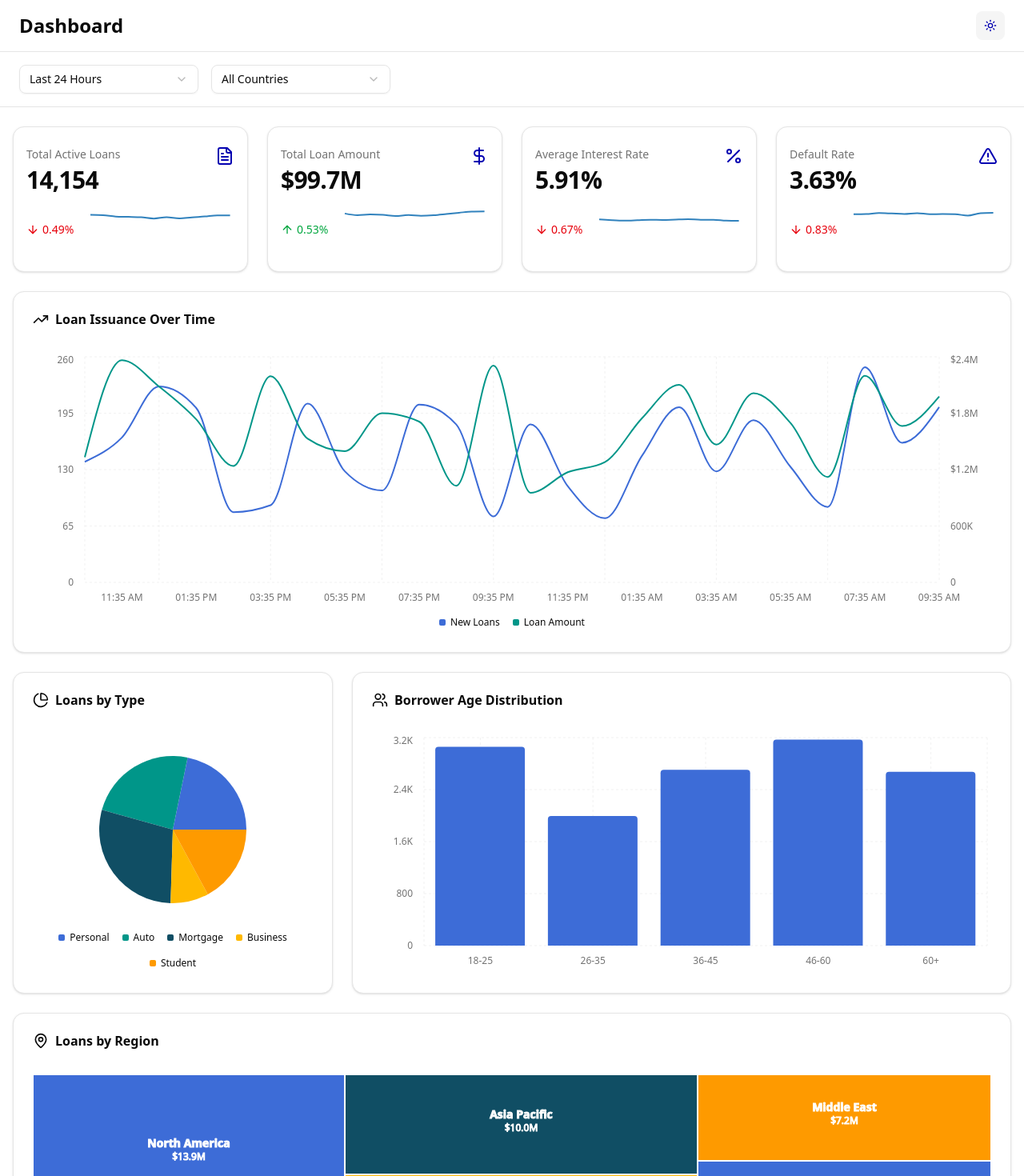
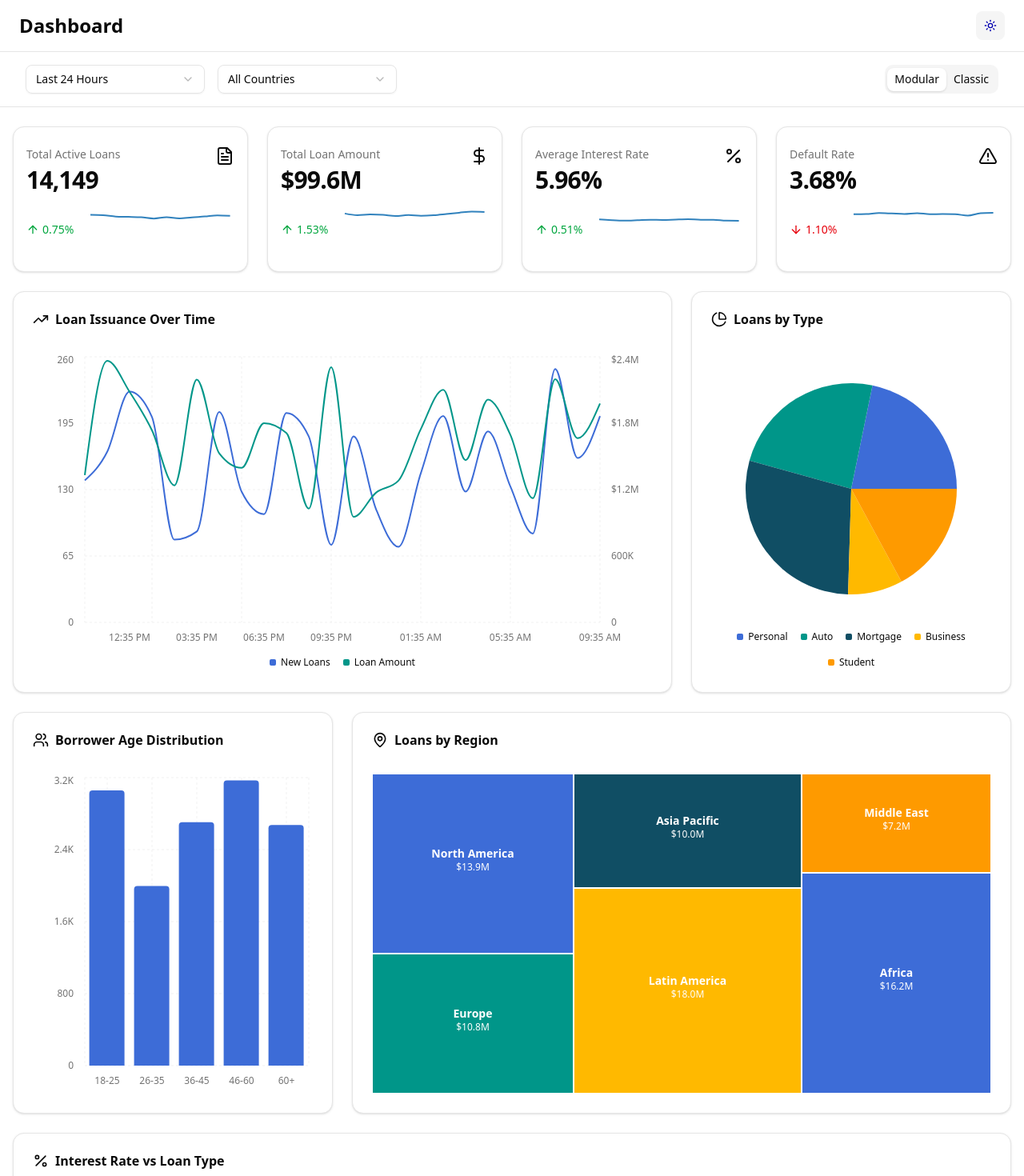
Before and after one commit to Yevhen2mc2/dashboard-react, a React (Vite) app: page / in a window 1280 px wide. Shown: the top 1470 px of the page at 80% size. Built offline with nearby package versions, Linux system fonts and the light colour scheme.

Commit message:
add Modular/Classic mode switch. refactor code, fix issues

```diff
--- a/src/App.tsx
+++ b/src/App.tsx
@@ -9,9 +9,11 @@ import { RegionTreemap } from '@/components/dashboard/region-treemap.tsx';
 import { InterestRateChart } from '@/components/dashboard/interest-rate-chart.tsx';
 import { RealTimeApplications } from '@/components/dashboard/real-time-applications.tsx';
 import { useLoanDashboardData } from '@/hooks';
+import { useDashboardStore } from '@/store/dashboard';
 
 function App() {
   const dashboardData = useLoanDashboardData();
+  const { panelMode } = useDashboardStore();
 
   return (
     <ThemeProvider defaultTheme="light" storageKey="vite-ui-theme">
@@ -19,15 +21,14 @@ function App() {
         <Header />
         <ControlPanel />
         <main className="flex-1 container mx-auto px-4 py-6">
+          {panelMode === 'classic' ? (
             <div className="flex flex-col gap-6">
               <OverviewCards overviewData={dashboardData.overviewData} />
               <LoanIssuanceChart issuanceData={dashboardData.issuanceData} />
-            <div className="grid grid-cols-1 lg:grid-cols-3 gap-6">
               <LoanTypeChart loanTypeData={dashboardData.loanTypeData} />
               <AgeDistributionChart
                 ageDistribution={dashboardData.ageDistribution}
               />
-            </div>
               <RegionTreemap regionData={dashboardData.regionData} />
               <InterestRateChart
                 interestRateData={dashboardData.interestRateData}
@@ -36,6 +37,37 @@ function App() {
                 liveApplications={dashboardData.liveApplications}
               />
             </div>
+          ) : (
+            <div className="flex flex-col gap-6">
+              <OverviewCards overviewData={dashboardData.overviewData} />
+              <div className="grid grid-cols-1 lg:grid-cols-3 gap-6">
+                <div className="lg:col-span-2">
+                  <LoanIssuanceChart
+                    issuanceData={dashboardData.issuanceData}
+                  />
+                </div>
+                <div className="lg:col-span-1">
+                  <LoanTypeChart loanTypeData={dashboardData.loanTypeData} />
+                </div>
+              </div>
+              <div className="grid grid-cols-1 lg:grid-cols-3 gap-6">
+                <div className="lg:col-span-1">
+                  <AgeDistributionChart
+                    ageDistribution={dashboardData.ageDistribution}
+                  />
+                </div>
+                <div className="lg:col-span-2">
+                  <RegionTreemap regionData={dashboardData.regionData} />
+                </div>
+              </div>
+              <InterestRateChart
+                interestRateData={dashboardData.interestRateData}
+              />
+              <RealTimeApplications
+                liveApplications={dashboardData.liveApplications}
+              />
+            </div>
+          )}
         </main>
       </div>
     </ThemeProvider>
--- a/src/components/dashboard/age-distribution-chart.tsx
+++ b/src/components/dashboard/age-distribution-chart.tsx
@@ -38,7 +38,7 @@ export function AgeDistributionChart({
         </CardTitle>
       </CardHeader>
       <CardContent>
-        <ChartContainer config={chartConfig} className="h-[300px] w-full">
+        <ChartContainer config={chartConfig} className="h-[400px] w-full">
           <BarChart data={ageDistribution}>
             <CartesianGrid strokeDasharray="3 3" />
             <XAxis
--- a/src/components/dashboard/interest-rate-chart.tsx
+++ b/src/components/dashboard/interest-rate-chart.tsx
@@ -59,7 +59,7 @@ export function InterestRateChart({
         </CardTitle>
       </CardHeader>
       <CardContent>
-        <ChartContainer config={chartConfig} className="h-[350px] w-full">
+        <ChartContainer config={chartConfig} className="h-[400px] w-full">
           <ComposedChart data={interestRateData}>
             <CartesianGrid strokeDasharray="3 3" />
             <XAxis
--- a/src/components/dashboard/loan-issuance-chart.tsx
+++ b/src/components/dashboard/loan-issuance-chart.tsx
@@ -9,6 +9,7 @@ import {
 import { LineChart, Line, XAxis, YAxis, CartesianGrid } from 'recharts';
 import { TrendingUp } from 'lucide-react';
 import type { IssuanceDataPoint } from '@/types/dashboard-data';
+import { useEffect, useState } from 'react';
 
 const chartConfig = {
   newLoans: {
@@ -26,7 +27,16 @@ interface LoanIssuanceChartProps {
 }
 
 export function LoanIssuanceChart({ issuanceData }: LoanIssuanceChartProps) {
-  // Format large numbers (1M, 2M, etc.)
+  const [animationDuration, setAnimationDuration] = useState(1000);
+
+  useEffect(() => {
+    const timer = setTimeout(() => {
+      setAnimationDuration(0);
+    }, 3000);
+
+    return () => clearTimeout(timer);
+  }, []);
+
   const formatYAxis = (value: number) => {
     if (value >= 1000000) {
       return `$${(value / 1000000).toFixed(1)}M`;
@@ -46,7 +56,7 @@ export function LoanIssuanceChart({ issuanceData }: LoanIssuanceChartProps) {
         </CardTitle>
       </CardHeader>
       <CardContent>
-        <ChartContainer config={chartConfig} className="h-[350px] w-full">
+        <ChartContainer config={chartConfig} className="h-[400px] w-full">
           <LineChart data={issuanceData}>
             <CartesianGrid strokeDasharray="3 3" />
             <XAxis
@@ -93,6 +103,7 @@ export function LoanIssuanceChart({ issuanceData }: LoanIssuanceChartProps) {
               dataKey="newLoans"
               stroke="var(--chart-1)"
               strokeWidth={2}
+              animationDuration={animationDuration}
               dot={false}
             />
             <Line
@@ -101,6 +112,7 @@ export function LoanIssuanceChart({ issuanceData }: LoanIssuanceChartProps) {
               dataKey="loanAmount"
               stroke="var(--chart-2)"
               strokeWidth={2}
+              animationDuration={animationDuration}
               dot={false}
             />
           </LineChart>
--- a/src/components/dashboard/loan-type-chart.tsx
+++ b/src/components/dashboard/loan-type-chart.tsx
@@ -71,7 +71,7 @@ export function LoanTypeChart({ loanTypeData }: LoanTypeChartProps) {
         </CardTitle>
       </CardHeader>
       <CardContent>
-        <ChartContainer config={chartConfig} className="h-[300px] w-full">
+        <ChartContainer config={chartConfig} className="h-[400px] w-full">
           <PieChart>
             <ChartTooltip
               content={
--- a/src/components/dashboard/overview-card.tsx
+++ b/src/components/dashboard/overview-card.tsx
@@ -54,7 +54,7 @@ export function OverviewCard({
               {formattedValue}
             </h3>
           </div>
-          <Icon className="size-6 text-primary" />
+          <Icon className="size-6 text-foreground" />
         </div>
 
         <div className="flex items-center justify-between">
--- a/src/components/dashboard/region-treemap.tsx
+++ b/src/components/dashboard/region-treemap.tsx
@@ -100,14 +100,13 @@ export function RegionTreemap({ regionData }: RegionTreemapProps) {
         </CardTitle>
       </CardHeader>
       <CardContent>
-        <ChartContainer config={chartConfig} className="h-[350px] w-full">
+        <ChartContainer config={chartConfig} className="h-[400px] w-full">
           <ResponsiveContainer width="100%" height="100%">
             <Treemap
               data={chartData}
               dataKey="size"
               isAnimationActive={false}
               aspectRatio={4 / 3}
-              stroke="var(--background)"
               fill="var(--chart-1)"
               content={<CustomizedContent />}
             />
--- a/src/components/layout/control-panel.tsx
+++ b/src/components/layout/control-panel.tsx
@@ -6,6 +6,7 @@ import {
   SelectTrigger,
   SelectValue,
 } from '@/components/ui/select';
+import { Tabs, TabsList, TabsTrigger } from '@/components/ui/tabs';
 
 const TIME_RANGE_OPTIONS = [
   { label: 'Last 24 Hours', value: '24h' as const },
@@ -24,10 +25,19 @@ const COUNTRY_OPTIONS = [
 ];
 
 export function ControlPanel() {
-  const { timeRange, country, setTimeRange, setCountry } = useDashboardStore();
+  const {
+    timeRange,
+    country,
+    panelMode,
+    setTimeRange,
+    setCountry,
+    setPanelMode,
+  } = useDashboardStore();
 
   return (
-    <div className="border-b bg-background px-6 py-4">
+    <div className="border-b bg-background p-4">
+      <div className="container mx-auto px-4">
+        <div className="flex flex-col gap-4 sm:flex-row sm:items-center sm:justify-between">
           <div className="flex flex-col gap-4 sm:flex-row sm:items-center">
             <Select value={timeRange} onValueChange={setTimeRange}>
               <SelectTrigger className="w-56">
@@ -55,6 +65,20 @@ export function ControlPanel() {
               </SelectContent>
             </Select>
           </div>
+
+          <Tabs
+            value={panelMode}
+            onValueChange={(value) =>
+              setPanelMode(value as 'classic' | 'modular')
+            }
+          >
+            <TabsList>
+              <TabsTrigger value="modular">Modular</TabsTrigger>
+              <TabsTrigger value="classic">Classic</TabsTrigger>
+            </TabsList>
+          </Tabs>
+        </div>
+      </div>
     </div>
   );
 }
--- a/src/hooks/useLoanDashboardData.ts
+++ b/src/hooks/useLoanDashboardData.ts
@@ -28,8 +28,7 @@ import {
  * Main hook for managing all dashboard mock data with live updates
  *
  * Update Intervals:
- * - 3s: Live applications
- * - 5s: Overview cards
+ * - 3s: Live applications, Overview cards
  * - 10s: Issuance data, High-risk clients
  * - 15s: Interest rate data
  * - 30s: Loan type data, Portfolio yield
@@ -90,15 +89,11 @@ export function useLoanDashboardData(): DashboardData {
 
   // Setup update intervals
   useEffect(() => {
-    // 3s: Live applications
+    // 3s: Live applications, Overview cards
     const interval3s = setInterval(() => {
       setLiveApplications((current) => addLiveApplication(current, country));
+      setOverviewData((current) => updateOverviewData(current));
     }, 3000);
-
-    // 5s: Overview cards
-    const interval5s = setInterval(() => {
-      setOverviewData((current) => updateOverviewData(current));
-    }, 5000);
 
     // 10s: Issuance data, High-risk clients
     const interval10s = setInterval(() => {
@@ -128,7 +123,6 @@ export function useLoanDashboardData(): DashboardData {
     // Cleanup all intervals on unmount
     return () => {
       clearInterval(interval3s);
-      clearInterval(interval5s);
       clearInterval(interval10s);
       clearInterval(interval15s);
       clearInterval(interval30s);
--- a/src/index.css
+++ b/src/index.css
@@ -117,20 +117,4 @@
   body {
     @apply bg-background text-foreground;
   }
-
-    :root {
-        --chart-1: oklch(0.646 0.222 41.116);
-        --chart-2: oklch(0.6 0.118 184.704);
-        --chart-3: oklch(0.398 0.07 227.392);
-        --chart-4: oklch(0.828 0.189 84.429);
-        --chart-5: oklch(0.769 0.188 70.08);
-    }
-
-    .dark {
-        --chart-1: oklch(0.488 0.243 264.376);
-        --chart-2: oklch(0.696 0.17 162.48);
-        --chart-3: oklch(0.769 0.188 70.08);
-        --chart-4: oklch(0.627 0.265 303.9);
-        --chart-5: oklch(0.645 0.246 16.439);
-    }
 }
--- a/src/store/dashboard.ts
+++ b/src/store/dashboard.ts
@@ -21,7 +21,7 @@ export const useDashboardStore = create<DashboardStore>()(
   persist(
     (set) => ({
       // Panel Mode
-      panelMode: 'classic',
+      panelMode: 'modular',
       setPanelMode: (mode: PanelMode) => set({ panelMode: mode }),
 
       // Global Filters
```
Lines whose indentation alone changed are shown as unchanged.
